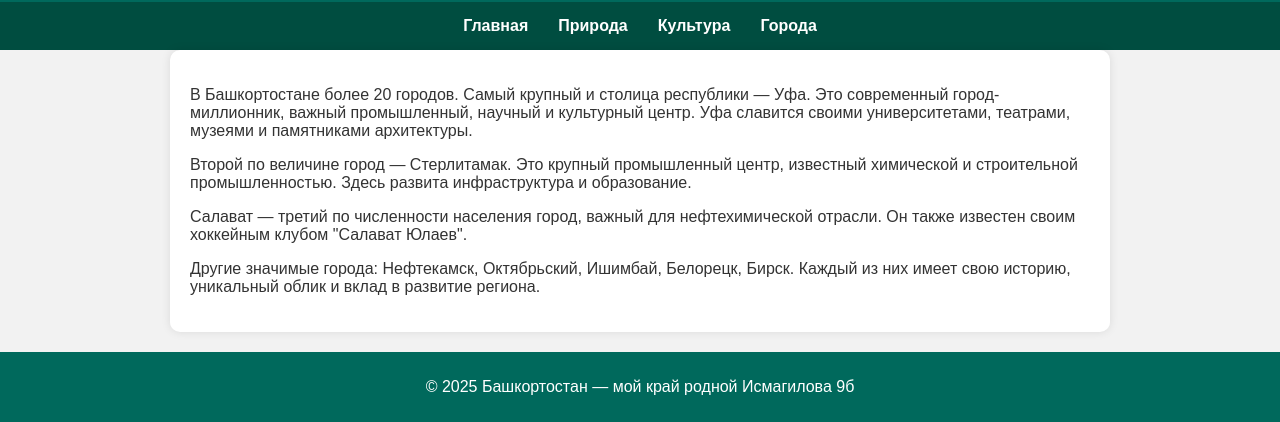
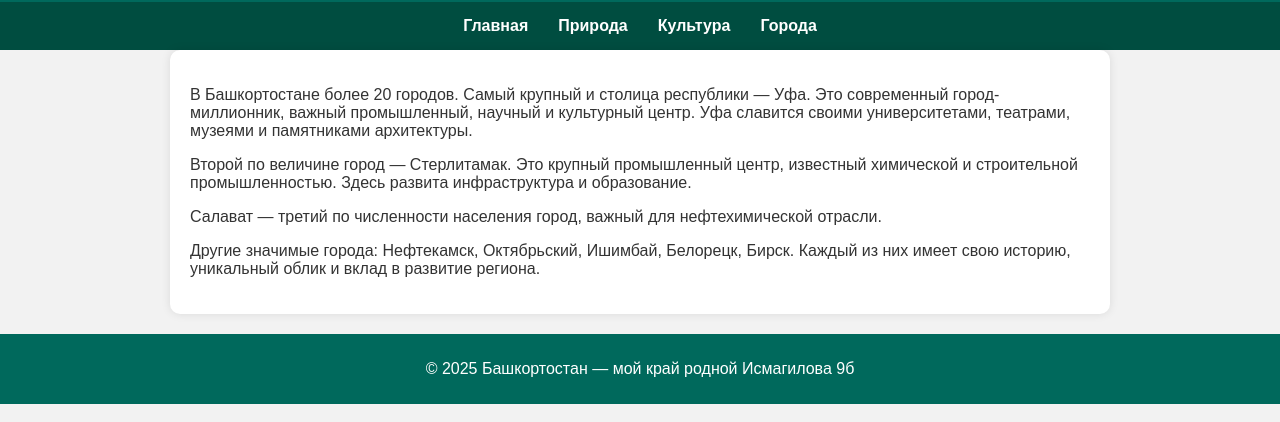
Before and after one commit to shun1x3/bash, a plain HTML site: page cities.html in a window 1280 px wide. Shown: the part 437-859 px from the top of the page. Drawn offline with Linux system fonts and the light colour scheme.

Commit message:
Update cities.html

```diff
--- a/cities.html
+++ b/cities.html
@@ -29,7 +29,7 @@
       Второй по величине город — Стерлитамак. Это крупный промышленный центр, известный химической и строительной промышленностью. Здесь развита инфраструктура и образование.
     </p>
     <p>
-      Салават — третий по численности населения город, важный для нефтехимической отрасли. Он также известен своим хоккейным клубом "Салават Юлаев".
+      Салават — третий по численности населения город, важный для нефтехимической отрасли.
     </p>
     <p>
       Другие значимые города: Нефтекамск, Октябрьский, Ишимбай, Белорецк, Бирск. Каждый из них имеет свою историю, уникальный облик и вклад в развитие региона.
```
